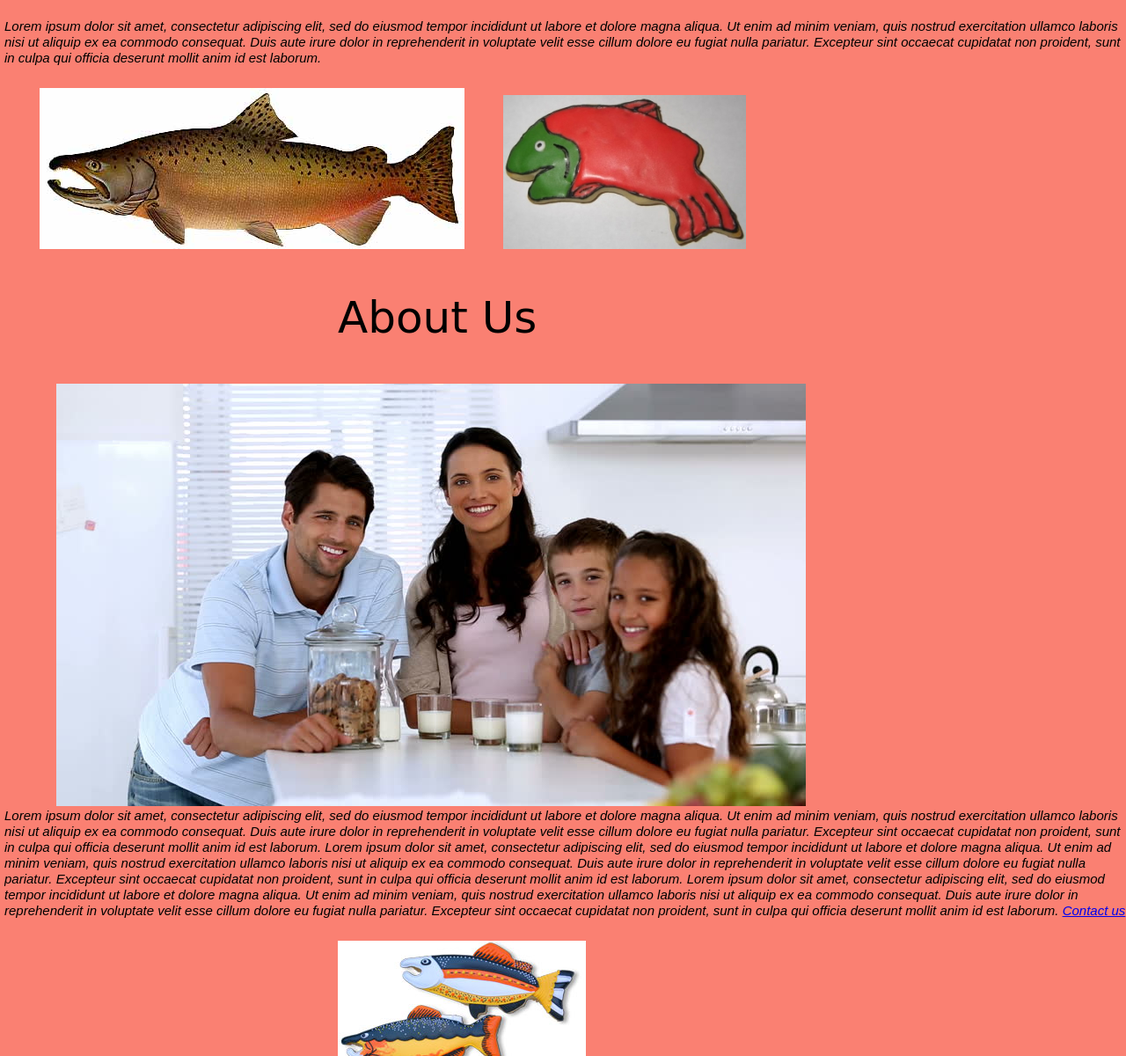
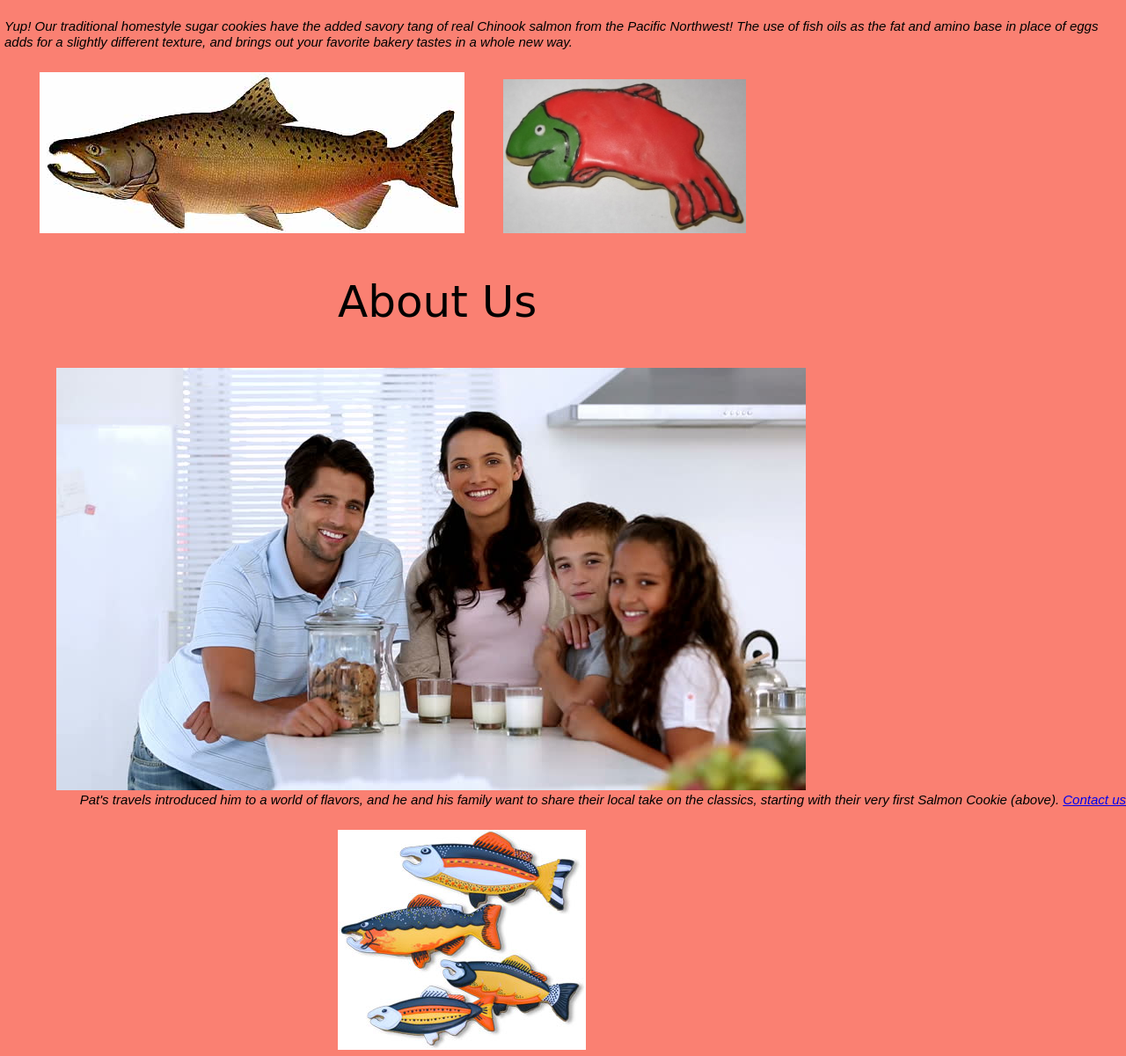
Before and after one commit to RobbMAlexander/cookie-stand, a plain HTML site: page index.html in a window 1280 px wide. Shown: the part 660-1860 px from the top of the page at 88% size. Drawn offline with Linux system fonts and the light colour scheme; a web font is replaced by a local one.

Commit message:
lab 10 initial salmon cookies submission

```diff
--- a/index.html
+++ b/index.html
@@ -31,32 +31,14 @@
     <section>
       <h3>"Wait...What?"</h3>
       <p>
-        Lorem ipsum dolor sit amet, consectetur adipiscing elit, sed do eiusmod tempor incididunt ut
-        labore et dolore
-        magna aliqua. Ut enim ad minim veniam, quis nostrud exercitation ullamco laboris nisi ut aliquip ex ea commodo
-        consequat. Duis aute irure dolor in reprehenderit in voluptate velit esse cillum dolore eu fugiat nulla
-        pariatur. Excepteur sint occaecat cupidatat non proident, sunt in culpa qui officia deserunt mollit anim id
-        est laborum.
+        Yup! Our traditional homestyle sugar cookies have the added savory tang of real Chinook salmon from the Pacific Northwest! The use of fish oils as the fat and amino base in place of eggs adds for a slightly different texture, and brings out your favorite bakery tastes in a whole new way.
       </p>
       <img id="chinook" src="img/chinook.jpg" alt="Chinook Salmon">
       <img id="frosted cookie" src="img/frosted-cookie.jpg" alt="Our First Salmon Cookie">
       <article>
         <h3>About Us</h3>
         <img id="family" src="img/family.jpg" alt="Pat & the Fam">
-        <p>Lorem ipsum dolor sit amet, consectetur adipiscing elit, sed do eiusmod tempor incididunt ut labore et dolore
-          magna aliqua. Ut enim ad minim veniam, quis nostrud exercitation ullamco laboris nisi ut aliquip ex ea commodo
-          consequat. Duis aute irure dolor in reprehenderit in voluptate velit esse cillum dolore eu fugiat nulla
-          pariatur. Excepteur sint occaecat cupidatat non proident, sunt in culpa qui officia deserunt mollit anim id
-          est laborum. Lorem ipsum dolor sit amet, consectetur adipiscing elit, sed do eiusmod tempor incididunt ut
-          labore et dolore magna aliqua. Ut enim ad minim veniam, quis nostrud exercitation ullamco laboris nisi ut
-          aliquip ex ea commodo consequat. Duis aute irure dolor in reprehenderit in voluptate velit esse cillum dolore
-          eu fugiat nulla pariatur. Excepteur sint occaecat cupidatat non proident, sunt in culpa qui officia deserunt
-          mollit anim id est laborum. Lorem ipsum dolor sit amet, consectetur adipiscing elit, sed do eiusmod tempor
-          incididunt ut labore et dolore
-          magna aliqua. Ut enim ad minim veniam, quis nostrud exercitation ullamco laboris nisi ut aliquip ex ea commodo
-          consequat. Duis aute irure dolor in reprehenderit in voluptate velit esse cillum dolore eu fugiat nulla
-          pariatur. Excepteur sint occaecat cupidatat non proident, sunt in culpa qui officia deserunt mollit anim id
-          est laborum.
+        <p>Pat's travels introduced him to a world of flavors, and he and his family want to share their local take on the classics, starting with their very first Salmon Cookie (above).
           <a href="mailto:patssalmoncookies@fakedomain.nope">Contact us</a>
         </p>
         <!-- <a href="#">
```
Also changed, not shown: sales.html (+1 -1 lines).
